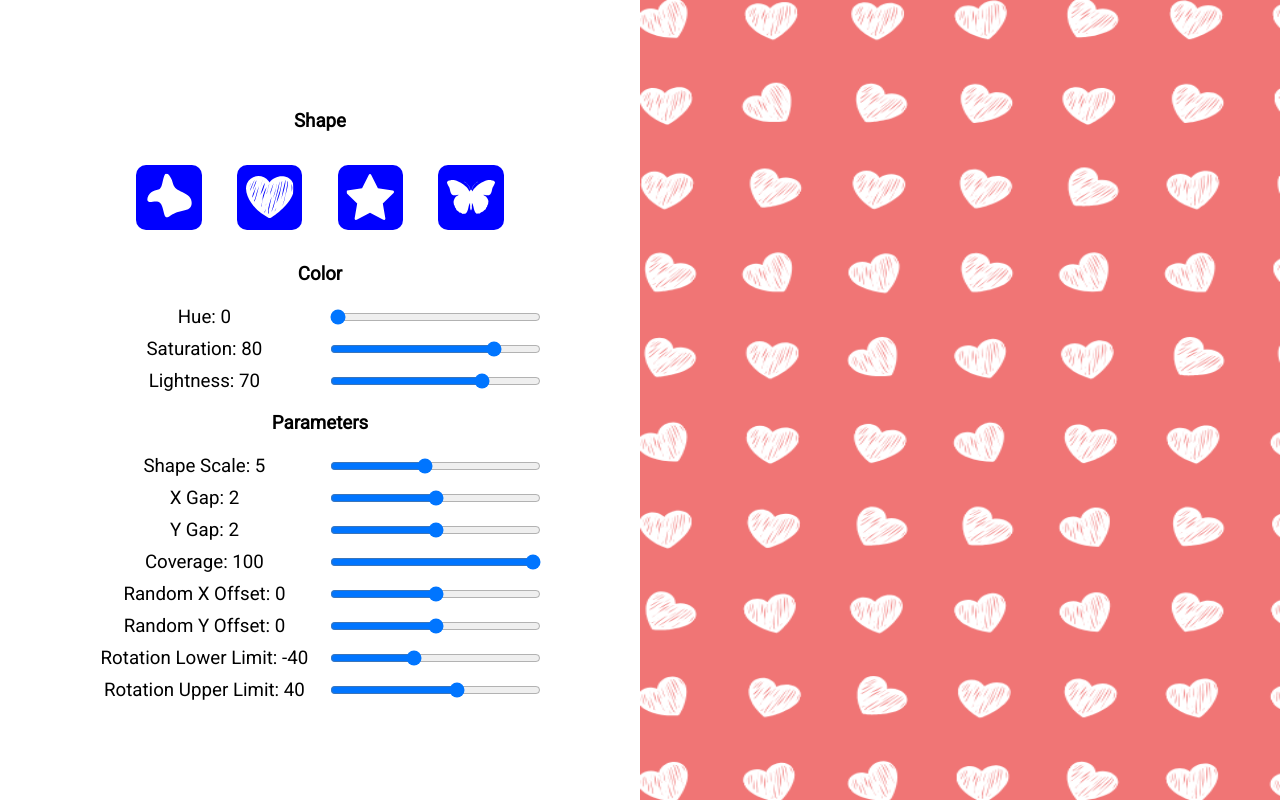
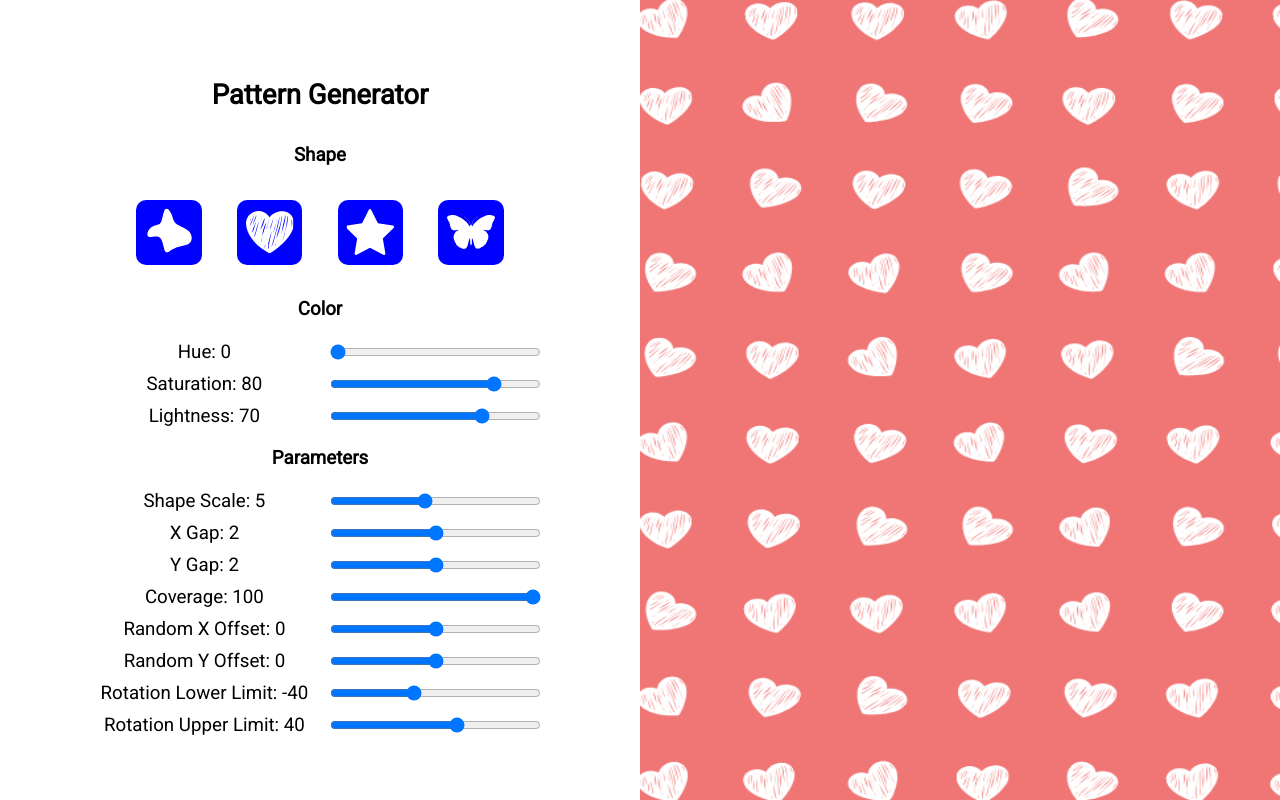
Before and after one commit to morgan-sam/Pattern-Generator, a React (Create React App) app: page / in a window 1280 px wide. Built offline with nearby package versions, Linux system fonts and the light colour scheme.

Commit message:
Pattern generator title

```diff
--- a/src/css/mobile.css
+++ b/src/css/mobile.css
@@ -4,6 +4,10 @@
   font-family: "Roboto", sans-serif;
   text-align: center;
   font-size: calc(0.7rem + 0.5vw);
+}
+
+h1 {
+  font-size: calc(1.2rem + 0.5vw);
 }
 
 .app {
@@ -53,12 +57,15 @@
   grid-area: 2 / 1 / 3 / 2;
 }
 .interface > *:nth-child(3) {
-  grid-area: 1 / 2 / 3 / 3;
+  grid-area: 3 / 1 / 4 / 2;
+}
+.interface > *:nth-child(4) {
+  grid-area: 1 / 2 / 4 / 3;
 }
 
 .svg-button-container {
   display: grid;
-  grid-template-rows: repeat(2, auto);
+  grid-template-rows: repeat(3, auto);
   grid-template-columns: repeat(2, auto);
   justify-content: center;
   align-items: center;
--- a/src/jsx/App.jsx
+++ b/src/jsx/App.jsx
@@ -47,6 +47,7 @@ const App = () => {
   return (
     <div className="app">
       <div className="interface">
+        <h1>Pattern Generator</h1>
         <div>
           <h2>Shape</h2>
           <ImageSelect {...{ loadImageToState }} />
```
